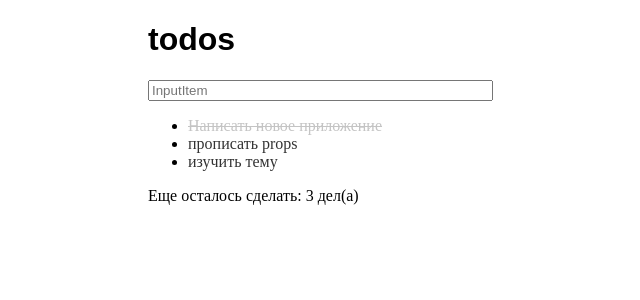
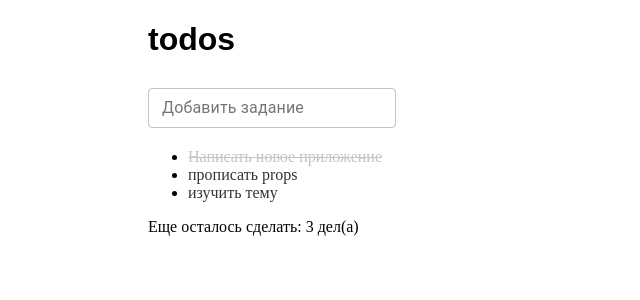
Before and after one commit to WebHeroSchool/Flack_todo, a React (Create React App) app: page /todo in a window 1280 px wide. Shown: the top 300 px of the page, without its empty margins (342-982 px from the left). Built offline with nearby package versions, Linux system fonts and the light colour scheme.

Commit message:
UI was added and input changed

```diff
--- a/package.json
+++ b/package.json
@@ -36,6 +36,7 @@
     ]
   },
   "devDependencies": {
+    "@material-ui/core": "^4.11.2",
     "classnames": "^2.2.6"
   }
 }
--- a/src/components/InputItem/InputItem.js
+++ b/src/components/InputItem/InputItem.js
@@ -1,8 +1,14 @@
 import React from 'react';
+import TextField from '@material-ui/core/TextField';
 
 const InputItem = () => (
   <div>
-    <input type="text" size="40" placeholder="InputItem"></input>
+    <TextField
+      label="Добавить задание"
+      id="outlined-margin-normal"
+      margin="dense"
+      variant="outlined"
+    />
   </div>
 );
 
```
Also changed, not shown: 2 other files (tests, documents, lock files or other folders).
